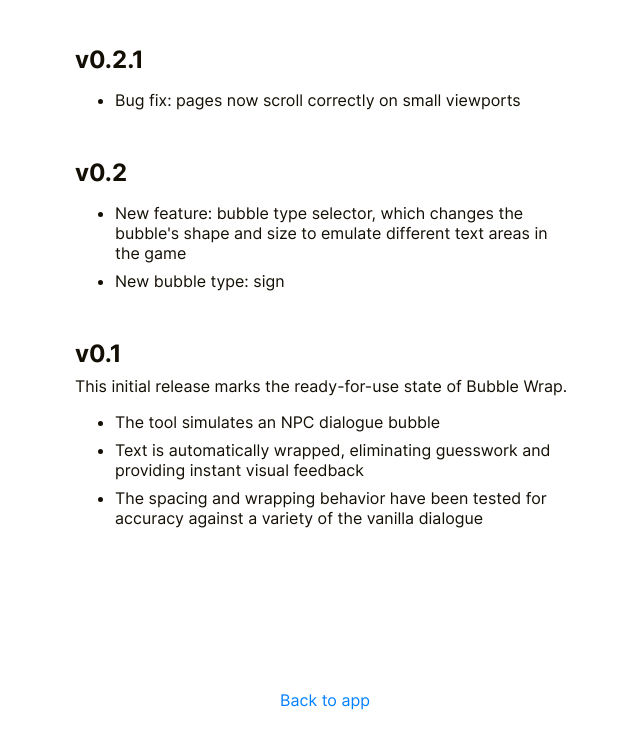
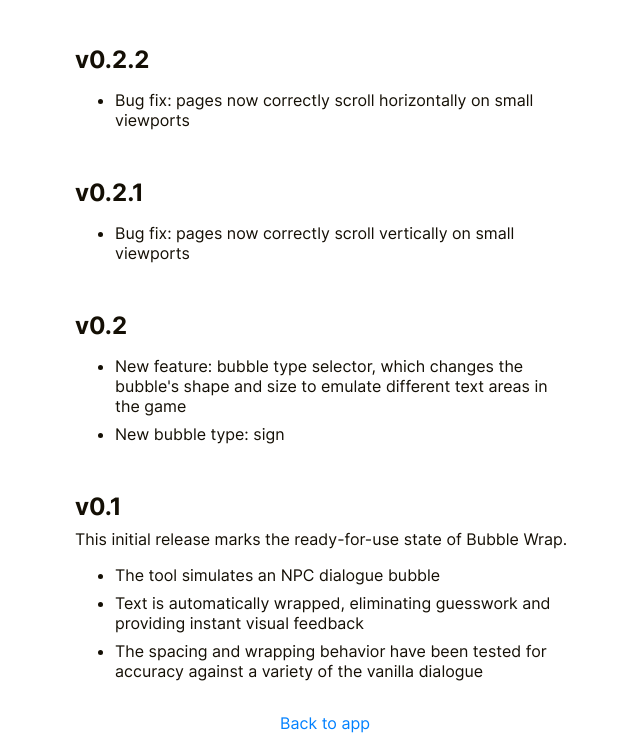
Before and after one commit to lisa-wolfgang/Bubble-Wrap, a plain HTML site: page pages/changelog.html in a window 1280 px wide. Shown: the part 74-823 px from the top of the page, without its empty margins (315-955 px from the left). Before the commit the page ends 800 px from the top, so only its background shows below. Drawn offline with Linux system fonts and the light colour scheme.

Commit message:
Bump to v0.2.2

```diff
--- a/pages/changelog.html
+++ b/pages/changelog.html
@@ -10,9 +10,15 @@
         <h1 class="title">Changelog</h1>
         <div class="list-container">
           <div class="list-item">
+            <h2 class="list-item-heading">v0.2.2</h2>
+            <ul>
+              <li>Bug fix: pages now correctly scroll horizontally on small viewports</li>
+            </ul>
+          </div>
+          <div class="list-item">
             <h2 class="list-item-heading">v0.2.1</h2>
             <ul>
-              <li>Bug fix: pages now scroll correctly on small viewports</li>
+              <li>Bug fix: pages now correctly scroll vertically on small viewports</li>
             </ul>
           </div>
           <div class="list-item">
```
Also changed, not shown: index.html (+1 -1 lines).
